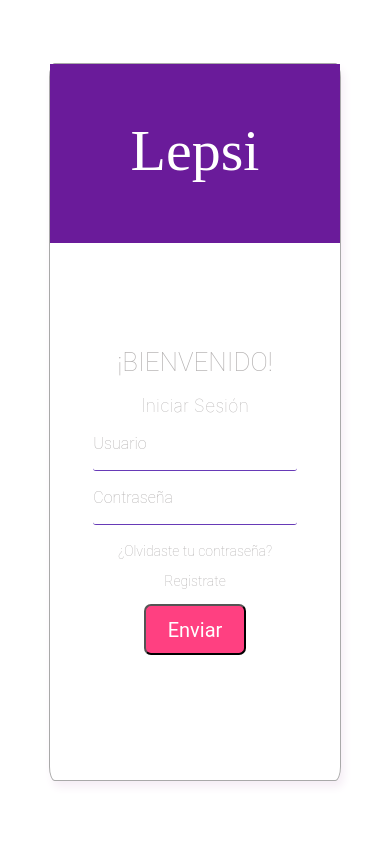
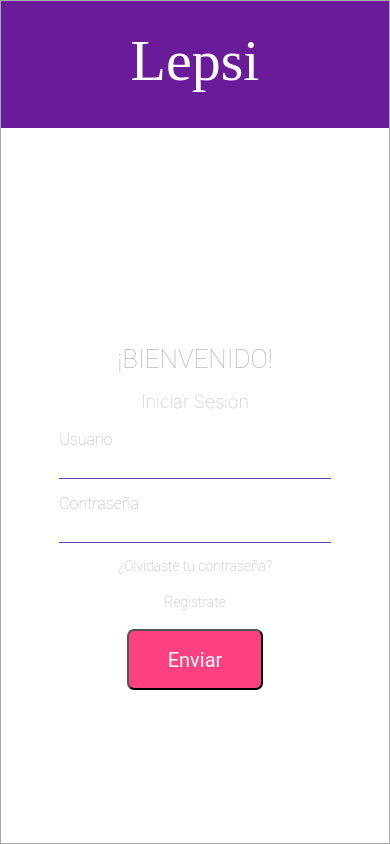
Before and after one commit to AnnMtz/Epi-Control, a React (Create React App) app: page / in a window 390 px wide. Built offline with nearby package versions, Linux system fonts and the light colour scheme.

Commit message:
[FIX] login style revision

```diff
--- a/src/components/Login/Login.scss
+++ b/src/components/Login/Login.scss
@@ -24,7 +24,7 @@
             border: none;
             background-color: #6A1B9A;
             .LoginTitle {
-                font-family: 'Tangerine';
+                font-family: 'Tangerine', cursive;
                 font-weight: 100;
                 font-size: 75px;
                 color: white;
@@ -81,9 +81,9 @@
                 .InputLogin {
                     border: none;
                     border-bottom: 1px solid #673AB7;
-                    border-radius: 3px;
                     width: 70%;
-                    margin-bottom: 6%;
+                    margin-bottom: 15px;
+                    height:30px;
                 }
             }
             .LinkPassword {
@@ -116,12 +116,15 @@
 @media(max-width:576px) {
     .MainContainer {
         .ContainerLogin {
-            height: 85vh;
-            width: 75%;
+            height: 100vh;
+            width: 100vw;
+            display: flex;
             flex-direction: column;
+            justify-content: space-between;
+            border-radius:0px;
             .LoginMain{
                 width: 100%;
-                height: 25%;
+                height: 15vh;
                 text-align: center;
                 .LoginTitle {
                     font-size: 58px;
```
Also changed, not shown: 1 other file (tests, documents, lock files or other folders).
